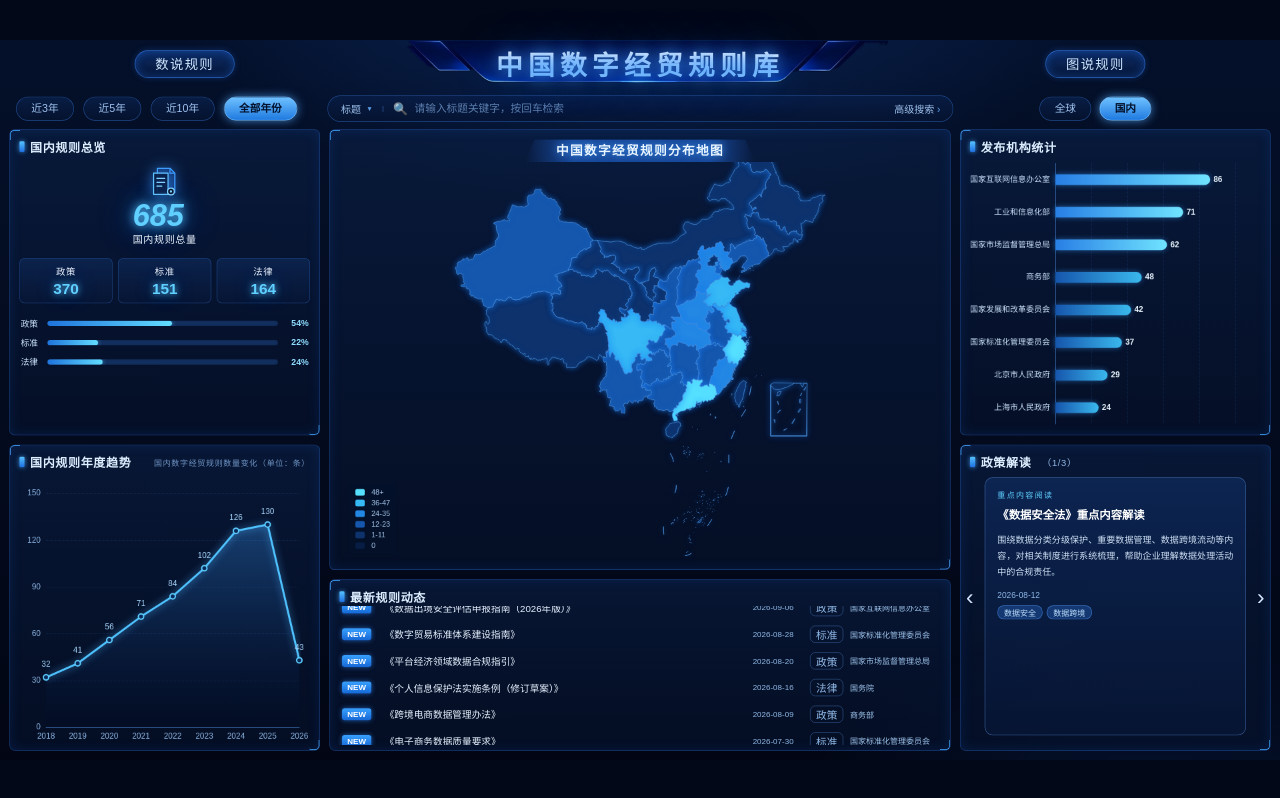
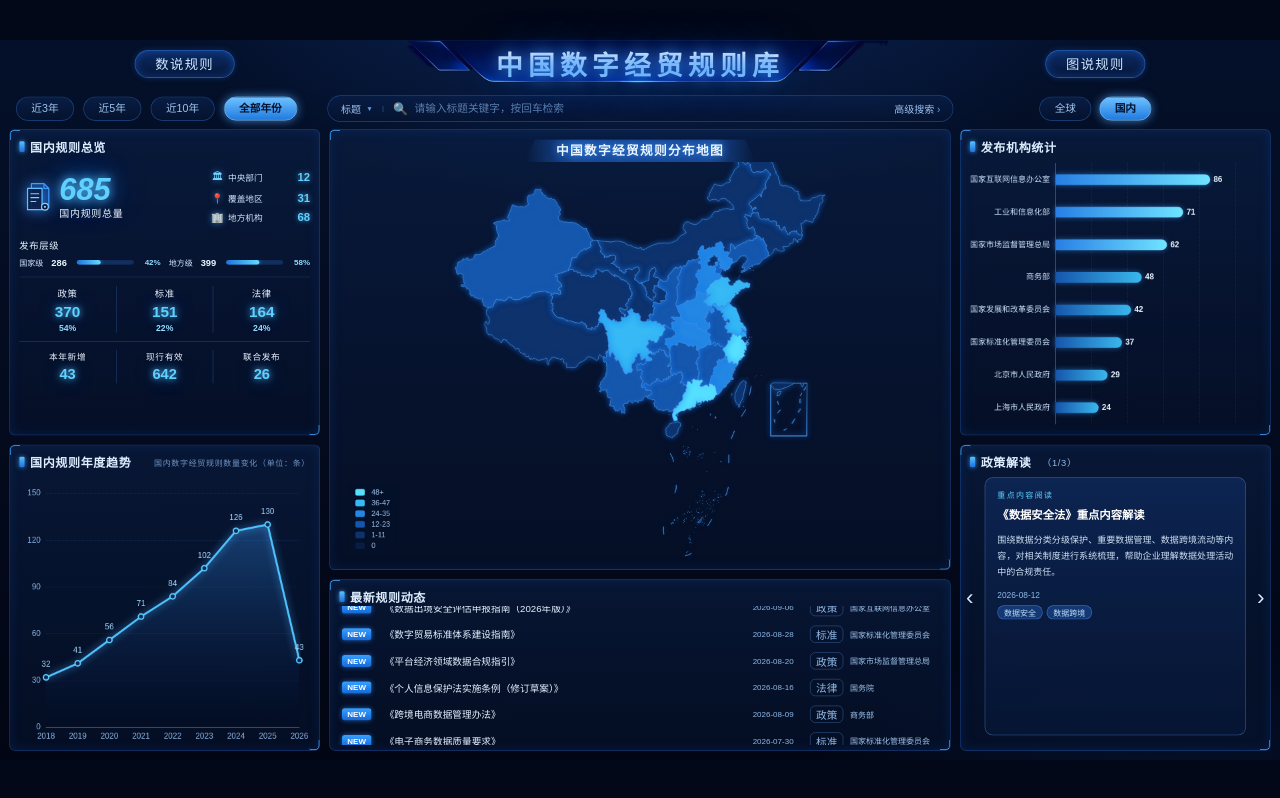
Before and after one commit to poxuxuxux/Digital-Economic-and-Trade-Rules-Dashboard, a Vue app: page / in a window 1280 px wide. Both pictures are taken after a click on the element "国内". Built offline with nearby package versions, Linux system fonts and the light colour scheme.

Commit message:
refine domestic overview metrics

```diff
--- a/src/components/OverviewPanel.vue
+++ b/src/components/OverviewPanel.vue
@@ -50,8 +50,9 @@
     </template>
     <template v-else>
       <div class="p-title"><span class="tag-icon"></span>国内规则总览</div>
-      <div class="ov-top domestic-overview-top">
-        <div class="ov-main">
+      <div class="domestic-overview-content">
+        <div class="domestic-overview-main">
+          <div class="domestic-total">
           <svg class="ov-doc" viewBox="0 0 58 62">
             <path d="M14 4h26l10 10v40H14z" fill="rgba(30,90,190,.25)" stroke="#3f9dff" stroke-width="2.5" stroke-linejoin="round"/>
             <path d="M40 4v10h10" fill="none" stroke="#3f9dff" stroke-width="2.5"/>
@@ -60,22 +61,41 @@
             <circle cx="42" cy="52" r="7" fill="#08152e" stroke="#7fd0ff" stroke-width="2.5"/>
             <circle cx="42" cy="52" r="2.4" fill="#7fd0ff"/>
           </svg>
-          <div>
-            <div class="ov-num">{{ s.total.toLocaleString() }}</div>
-            <div class="ov-label">国内规则总量</div>
+            <div class="domestic-total-value">
+              <div class="ov-num">{{ s.total.toLocaleString() }}</div>
+              <div class="ov-label">国内规则总量</div>
+            </div>
+          </div>
+          <div class="domestic-scope-list">
+            <div class="domestic-scope-item"><span class="domestic-scope-icon">🏛</span><span>中央部门</span><b>{{ s.centralDepartments }}</b></div>
+            <div class="domestic-scope-item"><span class="domestic-scope-icon">📍</span><span>覆盖地区</span><b>{{ s.coveredRegions }}</b></div>
+            <div class="domestic-scope-item"><span class="domestic-scope-icon">🏢</span><span>地方机构</span><b>{{ s.localInstitutions }}</b></div>
           </div>
         </div>
-      </div>
-      <div class="ov-subs">
-        <div class="ov-sub"><div class="k">政策</div><div class="v">{{ s.policy }}</div></div>
-        <div class="ov-sub"><div class="k">标准</div><div class="v">{{ s.standard }}</div></div>
-        <div class="ov-sub"><div class="k">法律</div><div class="v">{{ s.law }}</div></div>
-      </div>
-      <div class="domestic-type-bars">
-        <div v-for="type in domesticTypes" :key="type.key" class="domestic-type-bar">
-          <span class="domestic-type-label">{{ type.label }}</span>
-          <span class="domestic-type-track"><i :style="{ width: `${type.pct}%` }"></i></span>
-          <span class="domestic-type-pct">{{ type.pct }}%</span>
+        <div class="domestic-level-block">
+          <div class="domestic-section-label">发布层级</div>
+          <div class="domestic-level-list">
+            <div v-for="level in domesticLevels" :key="level.key" class="domestic-level-item">
+              <span class="domestic-level-label">{{ level.label }}</span>
+              <b>{{ level.value }}</b>
+              <span class="domestic-level-track"><i :style="{ width: `${level.pct}%` }"></i></span>
+              <span class="domestic-level-pct">{{ level.pct }}%</span>
+            </div>
+          </div>
+        </div>
+        <div class="domestic-overview-divider"></div>
+        <div class="ov-subs domestic-type-subs">
+          <div v-for="type in domesticTypes" :key="type.key" class="ov-sub">
+            <div class="k">{{ type.label }}</div>
+            <div class="v">{{ type.value }}</div>
+            <div class="domestic-type-pct">{{ type.pct }}%</div>
+          </div>
+        </div>
+        <div class="domestic-overview-divider domestic-status-divider"></div>
+        <div class="ov-subs domestic-status-subs">
+          <div class="ov-sub"><div class="k">本年新增</div><div class="v">{{ s.annualNew }}</div></div>
+          <div class="ov-sub"><div class="k">现行有效</div><div class="v">{{ s.activeRules }}</div></div>
+          <div class="ov-sub"><div class="k">联合发布</div><div class="v">{{ s.jointPublished }}</div></div>
         </div>
       </div>
     </template>
@@ -94,4 +114,13 @@ const domesticTypes = computed(() => {
     { key: 'law', label: '法律', value: domesticStats.value.law },
   ].map(type => ({ ...type, pct: Math.round(type.value / total * 100) }))
 })
+const domesticLevels = computed(() => {
+  const total = domesticStats.value.total || 1
+  const national = Math.round(total * 286 / 685)
+  const local = Math.max(0, total - national)
+  return [
+    { key: 'national', label: '国家级', value: national },
+    { key: 'local', label: '地方级', value: local },
+  ].map(level => ({ ...level, pct: Math.round(level.value / total * 100) }))
+})
 </script>
--- a/src/data/domesticDashboard.js
+++ b/src/data/domesticDashboard.js
@@ -41,6 +41,17 @@ export const DOMESTIC_PUBLISHERS = [
   { name: '北京市人民政府', value: 29 },
   { name: '上海市人民政府', value: 24 },
 ]
+
+export const DOMESTIC_SCOPE_STATS = {
+  centralDepartments: 12,
+  coveredRegions: 31,
+  localInstitutions: 68,
+  nationalLevel: 286,
+  localLevel: 399,
+  annualNew: 43,
+  activeRules: 642,
+  jointPublished: 26,
+}
 
 export const DOMESTIC_LATEST_RULES = [
   { t: '《数据出境安全评估申报指南（2026年版）》', d: '2026-09-06', c: '政策', r: '国家互联网信息办公室' },
@@ -91,6 +102,7 @@ function buildStats(years) {
     values: years.map(year => DOMESTIC_TREND.find(item => item.year === year)?.count || 0),
     provinceDistribution: DOMESTIC_PROVINCES,
     publishers: DOMESTIC_PUBLISHERS,
+    ...DOMESTIC_SCOPE_STATS,
   }
 }
 
--- a/src/style.css
+++ b/src/style.css
@@ -303,22 +303,38 @@
   .ov-sub .k { font-size: 14px; color: #eef6ff; letter-spacing: 1px; }
   .ov-sub .v { font-size: 28px; font-weight: 700; color: #5fd0ff; margin-top: 10px;
     text-shadow: 0 0 10px rgba(90,200,255,.9), 0 0 26px rgba(50,150,255,.55); }
-  .domestic-overview-top { justify-content: center; margin-top: 14px; }
-  .domestic-overview-top .ov-main { flex-direction: column; justify-content: center; gap: 5px; padding-left: 0; }
-  .domestic-overview-top .ov-doc { width: 42px; height: 46px; }
-  .domestic-overview-top .ov-num { font-size: 46px; }
-  .domestic-overview-top .ov-label { margin-top: 2px; }
-  .domestic-overview-top + .ov-subs { gap: 8px; margin-top: 18px; padding: 0; }
-  .domestic-overview-top + .ov-subs .ov-sub { padding: 8px 0 7px; border: 1px solid rgba(60,130,230,.32); border-radius: 8px;
-    background: linear-gradient(180deg, rgba(22,62,128,.34), rgba(10,30,72,.22)); }
-  .domestic-overview-top + .ov-subs .ov-sub + .ov-sub { border-left: 1px solid rgba(60,130,230,.32); }
-  .domestic-overview-top + .ov-subs .ov-sub .v { margin-top: 4px; font-size: 23px; }
-  .domestic-type-bars { display: flex; flex-direction: column; gap: 10px; margin-top: 20px; padding: 0 2px; }
-  .domestic-type-bar { display: flex; align-items: center; gap: 8px; font-size: 13px; color: #cfe6ff; }
-  .domestic-type-label { flex: none; width: 32px; }
-  .domestic-type-track { flex: 1; height: 8px; overflow: hidden; border-radius: 5px; background: rgba(30,75,145,.55); box-shadow: inset 0 0 5px rgba(0,0,0,.3); }
-  .domestic-type-track i { display: block; height: 100%; border-radius: inherit; background: linear-gradient(90deg, #1e73dc, #62ddff); box-shadow: 0 0 8px rgba(80,190,255,.65); }
-  .domestic-type-pct { flex: none; width: 38px; text-align: right; color: #8fdcff; font-weight: 700; }
+  .domestic-overview-content { display: flex; flex-direction: column; height: calc(100% - 30px); padding-top: 6px; }
+  .domestic-overview-main { display: flex; align-items: center; justify-content: space-between; gap: 12px; min-height: 108px; }
+  .domestic-total { display: flex; align-items: center; gap: 10px; padding-left: 8px; }
+  .domestic-total .ov-doc { width: 42px; height: 46px; }
+  .domestic-total .ov-num { font-size: 46px; }
+  .domestic-total .ov-label { margin-top: 2px; }
+  .domestic-scope-list { min-width: 150px; display: flex; flex-direction: column; gap: 9px; }
+  .domestic-scope-item { display: grid; grid-template-columns: 22px 1fr auto; align-items: center; gap: 5px; color: #cfe6ff; font-size: 13px; white-space: nowrap; }
+  .domestic-scope-icon { color: #6fd5ff; font-size: 15px; text-align: center; filter: drop-shadow(0 0 5px rgba(70,170,255,.6)); }
+  .domestic-scope-item b { color: #5fd0ff; font-size: 17px; text-shadow: 0 0 8px rgba(90,200,255,.75); }
+  .domestic-level-block { margin-top: 8px; }
+  .domestic-section-label { margin-bottom: 8px; color: #eaf6ff; font-size: 14px; letter-spacing: 1px; }
+  .domestic-level-list { display: grid; grid-template-columns: 1fr 1fr; gap: 12px; }
+  .domestic-level-item { display: grid; grid-template-columns: 42px 32px minmax(40px, 1fr) 34px; align-items: center; gap: 6px; color: #cfe6ff; font-size: 12px; }
+  .domestic-level-item b { color: #eaf6ff; font-size: 14px; }
+  .domestic-level-label { white-space: nowrap; }
+  .domestic-level-track { height: 7px; overflow: hidden; border-radius: 4px; background: rgba(30,75,145,.55); box-shadow: inset 0 0 5px rgba(0,0,0,.3); }
+  .domestic-level-track i { display: block; height: 100%; border-radius: inherit; background: linear-gradient(90deg, #1e73dc, #62ddff); box-shadow: 0 0 8px rgba(80,190,255,.65); }
+  .domestic-level-pct { color: #8fdcff; font-weight: 700; text-align: right; }
+  .domestic-overview-divider { margin-top: 13px; border-top: 1px solid rgba(70,140,240,.3); }
+  .domestic-type-subs { gap: 0; margin-top: 13px; padding: 0; }
+  .domestic-type-subs .ov-sub { padding: 0; }
+  .domestic-type-subs .ov-sub + .ov-sub { border-left: 1px solid rgba(70,130,220,.35); }
+  .domestic-type-subs .ov-sub .k { font-size: 14px; }
+  .domestic-type-subs .ov-sub .v { margin-top: 5px; font-size: 23px; }
+  .domestic-type-subs .domestic-type-pct { margin-top: 3px; color: #8fdcff; font-size: 13px; font-weight: 700; }
+  .domestic-status-divider { margin-top: 13px; }
+  .domestic-status-subs { margin-top: 12px; padding: 0; }
+  .domestic-status-subs .ov-sub { padding: 0; }
+  .domestic-status-subs .ov-sub + .ov-sub { border-left: 1px solid rgba(70,130,220,.35); }
+  .domestic-status-subs .ov-sub .k { font-size: 13px; }
+  .domestic-status-subs .ov-sub .v { margin-top: 5px; font-size: 22px; }
 
   /* ---- 热点议题 ---- */
   .hs-body { position: absolute; left: 10px; right: 10px; top: 40px; bottom: 8px; display: flex; }
```
